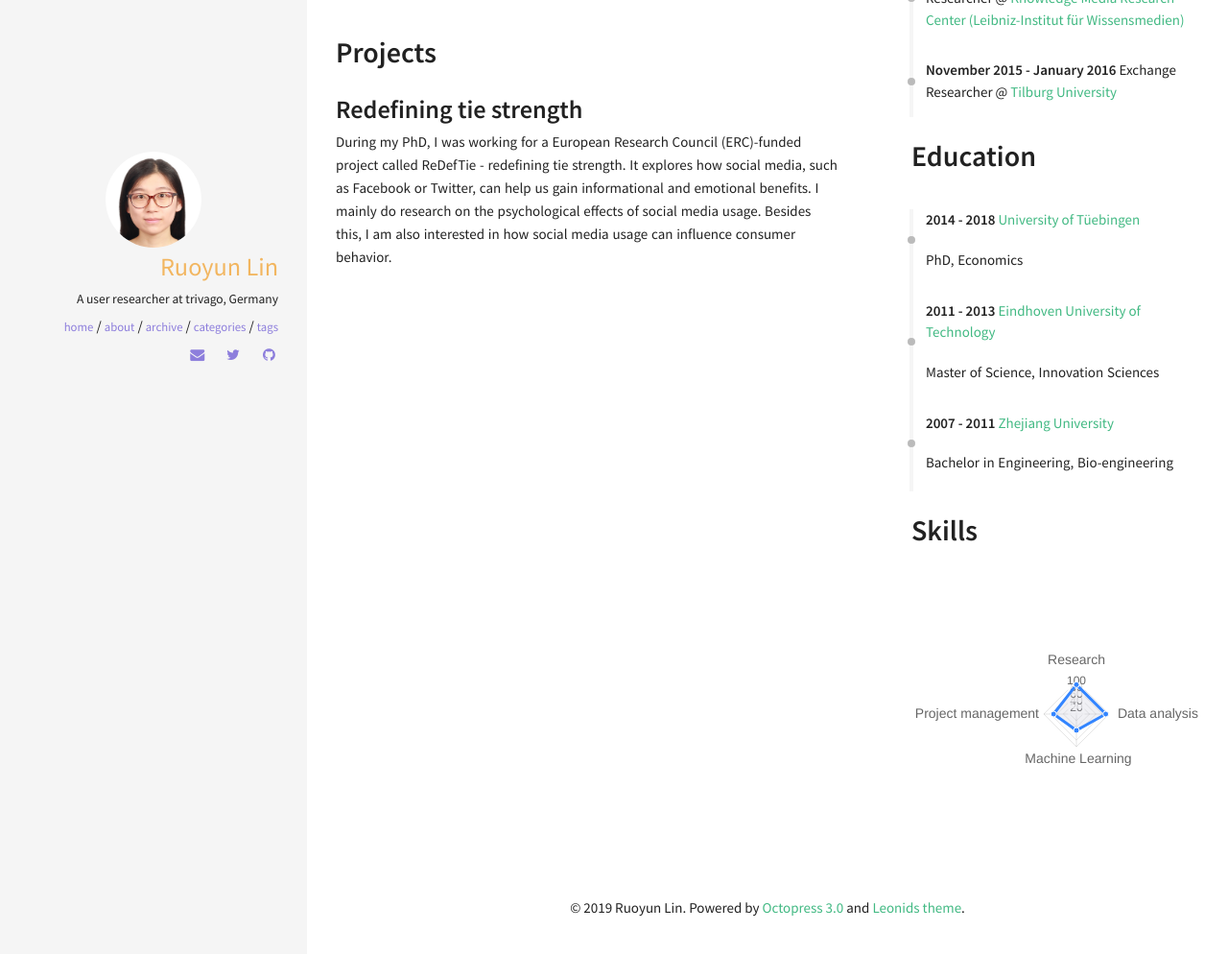
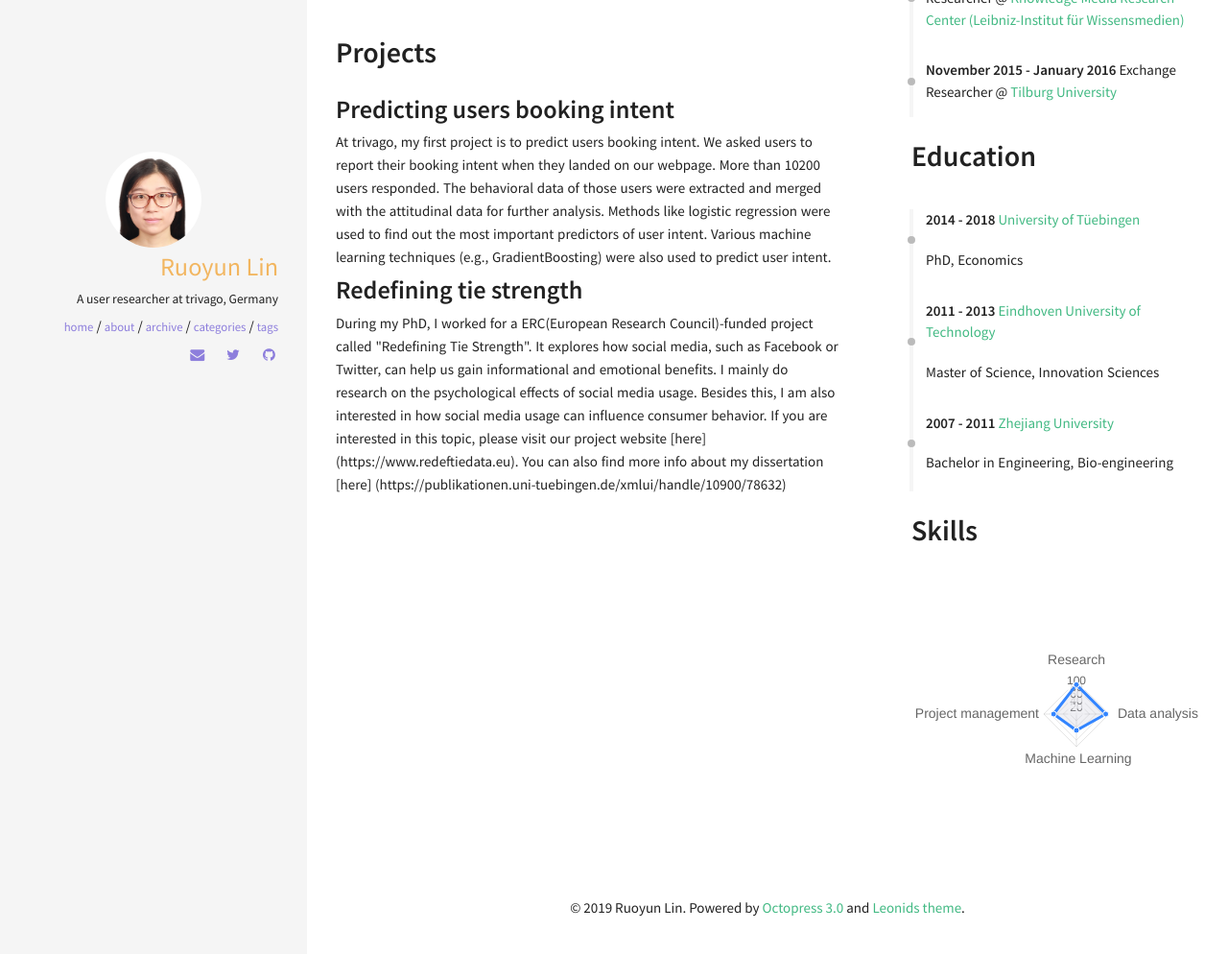
Before and after one commit to RuoyunLin/ruoyunlin.github.io, a Jekyll site: the page built from about.md, in a window 1280 px wide, cut to the strip 384-1378 px from the top of the page. Shown: the whole strip at 96% size. Built offline with Jekyll 4.4.1, drawn with Linux system fonts in a browser that asks for light colours; nearby versions of some CDN libraries.

Commit message:
add trivago projects

```diff
--- a/_data/index/projects.yml
+++ b/_data/index/projects.yml
@@ -1,3 +1,4 @@
+- name: Predicting users booking intent
+  descr: At trivago, my first project is to predict users booking intent. We asked users to report their booking intent when they landed on our webpage. More than 10200 users responded. The behavioral data of those users were extracted and merged with the attitudinal data for further analysis. Methods like logistic regression were used to find out the most important predictors of user intent. Various machine learning techniques (e.g., GradientBoosting) were also used to predict user intent.
 - name: Redefining tie strength
-  descr: During my PhD, I was working for a European Research Council (ERC)-funded project called ReDefTie - redefining tie strength. It explores how social media, such as Facebook or Twitter, can help us gain informational and emotional benefits. I mainly do research on the psychological effects of social media usage. Besides this, I am also interested in how social media usage can influence consumer behavior.
-  link: https://www.redeftiedata.eu
+  descr: During my PhD, I worked for a ERC(European Research Council)-funded project called "Redefining Tie Strength". It explores how social media, such as Facebook or Twitter, can help us gain informational and emotional benefits. I mainly do research on the psychological effects of social media usage. Besides this, I am also interested in how social media usage can influence consumer behavior. If you are interested in this topic, please visit our project website [here] (https://www.redeftiedata.eu). You can also find more info about my dissertation [here] (https://publikationen.uni-tuebingen.de/xmlui/handle/10900/78632)
```
